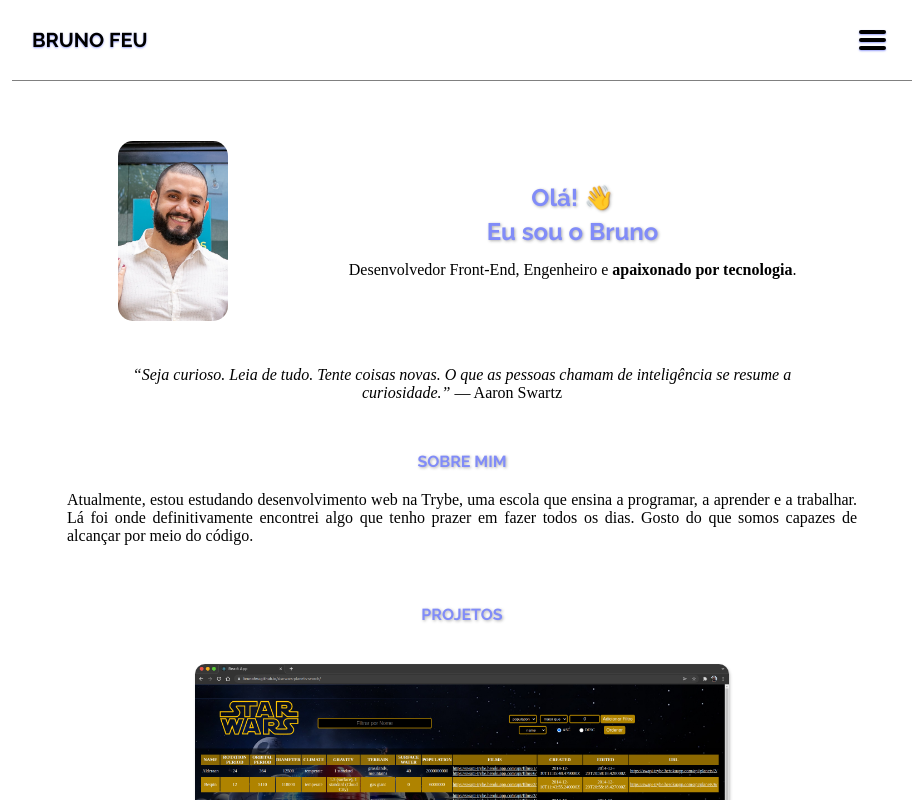
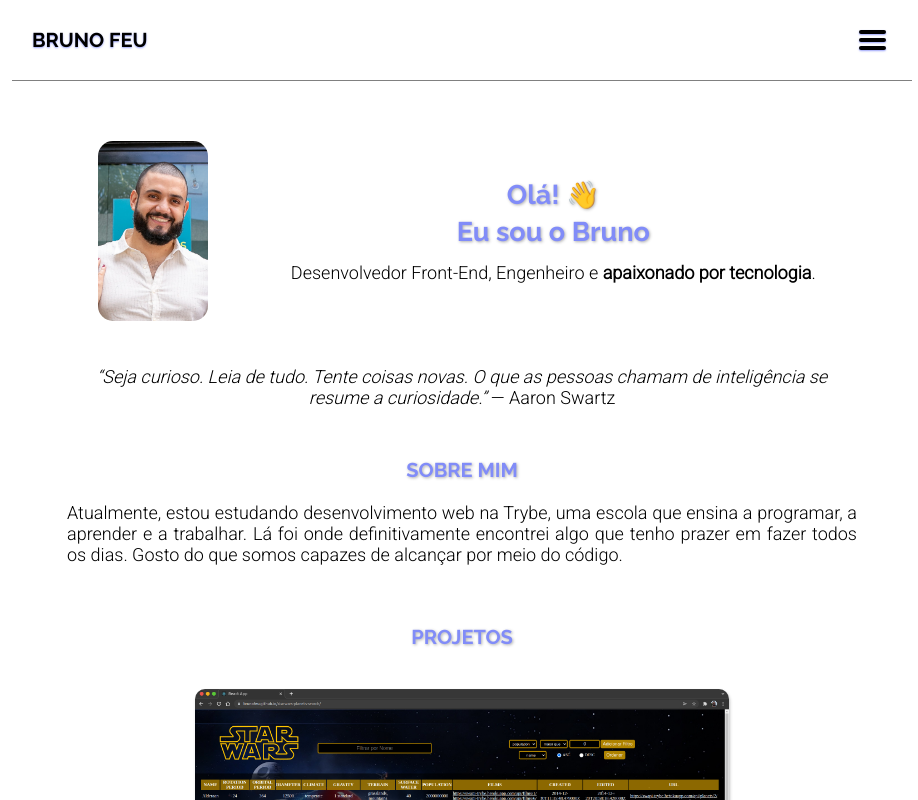
Before and after one commit to brunofeu/brunofeu.github.io, a React (Create React App) app in the folder portfolio/: page / in a window 1280 px wide. Shown: the top 800 px of the page, without its empty margins (178-1096 px from the left). Built offline with nearby package versions, Linux system fonts and the light colour scheme.

Commit message:
aumenta o tamanho da fonte

```diff
--- a/portfolio/src/index.css
+++ b/portfolio/src/index.css
@@ -1,12 +1,15 @@
-@import url('https://fonts.googleapis.com/css2?family=Raleway:wght@500;700&display=swap');
+@import url('https://fonts.googleapis.com/css2?family=Raleway:wght@500;700&family=Roboto:wght@300&display=swap');
+
 
 * {
   margin: 0;
   padding: 0;
   box-sizing: border-box;
+  font-family: 'Roboto', sans-serif;
 }
 
 html {
+  font-size: 18px;
   scroll-behavior: smooth;
 }
 
@@ -138,9 +141,7 @@
 
 .header-nav-text {
   color: rgb(255,101,47);
-  font-size: 16px;
-  font-family: 'Raleway', sans-serif;
-  font-weight: 500;
+  font-size: 25px;
   text-shadow: 1px 1px 8px rgba(255, 255, 255,.4);
 }
 
@@ -189,7 +190,7 @@
 .main-text-area{
   /* text-violet-800 xl:text-black xl:text-left xl:text-lg font-bold pt-10 pb-6 xl:py-10 */
 
-  font-size: 16px;
+  font-size: 20px;
   font-family: 'Raleway', sans-serif;
   font-weight: 700;
   color: rgb(129, 140, 248);
@@ -277,7 +278,6 @@
   margin-left: 3px;
 }
 
-
 .header-nav-social-links {
   display: flex;
   filter: invert();
@@ -285,6 +285,7 @@
   justify-content: space-around;
   padding-bottom: 150px;
 }
+
 .header-nav-social-links img{
   height: 1.5rem;
 }
```
